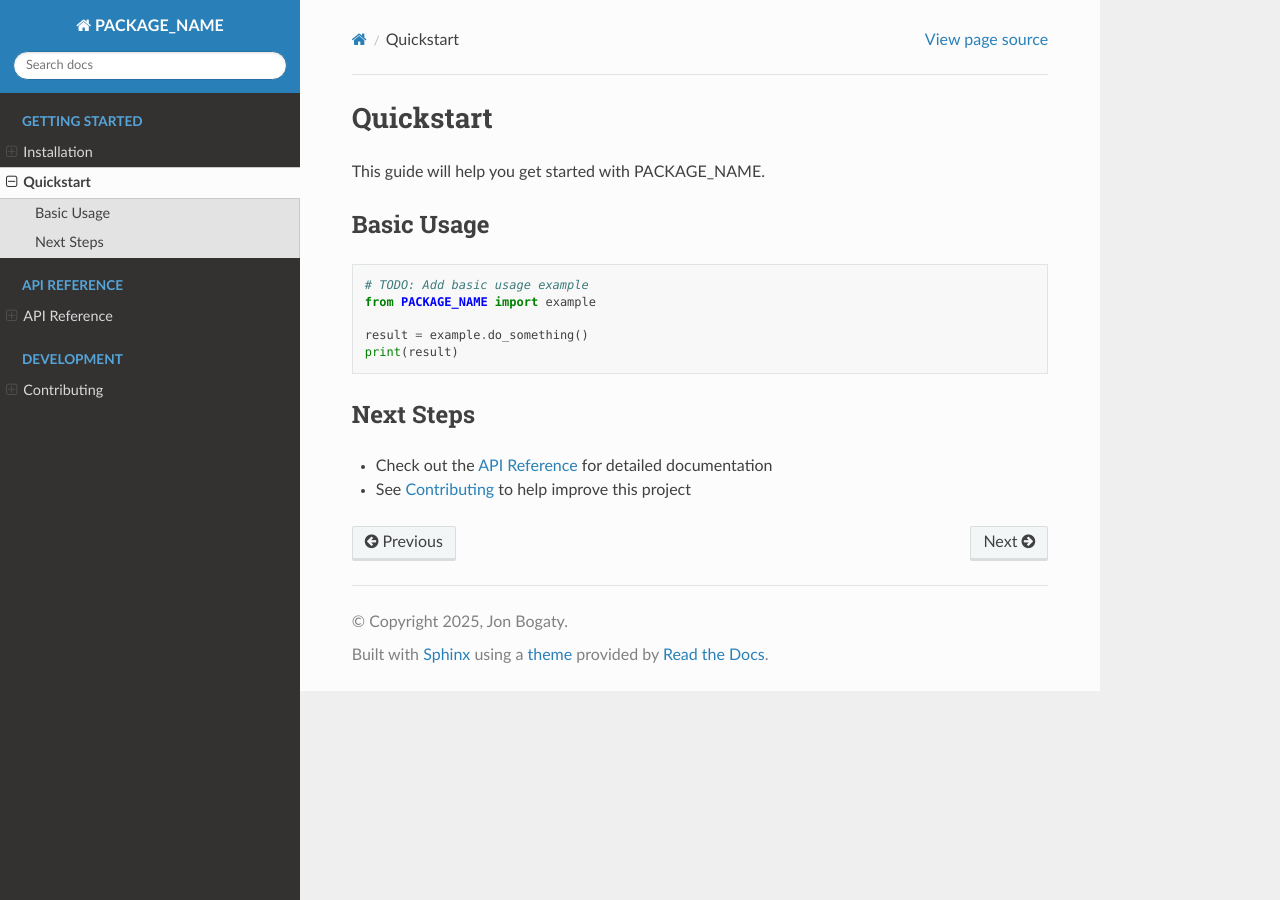
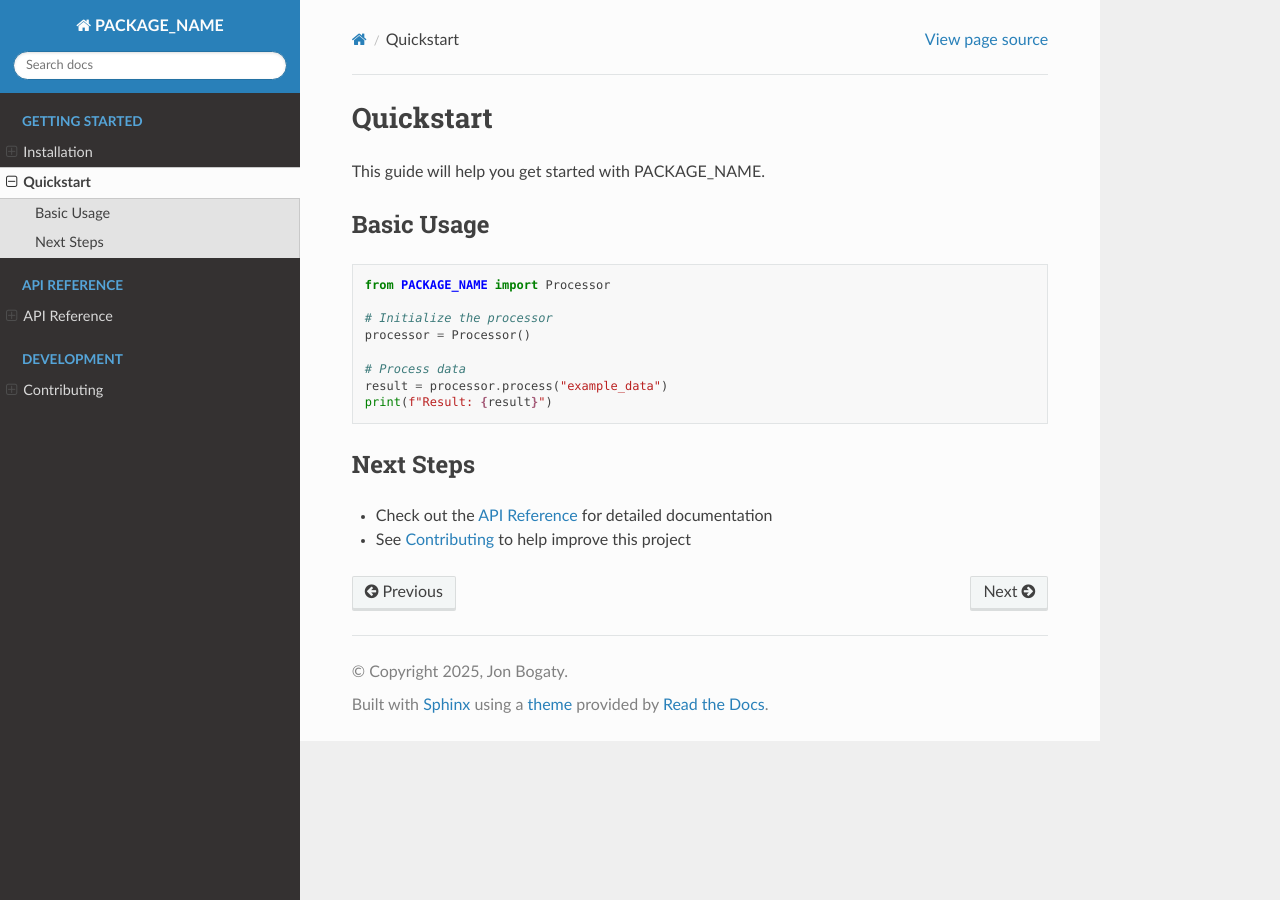
Before and after one commit to jbcom/.github, a Sphinx documentation site: the page built from sync-files/initial-only/docs/getting-started/quickstart.md, in a window 1280 px wide. Built offline with Sphinx 7.4.7 and the Read the Docs theme 3.1.0, drawn with Linux system fonts in a browser that asks for light colours.

Commit message:
docs: Update quickstart usage example
Replace TODO placeholder with concrete Processor class example.

- Uses pattern consistent with Python template testing patterns
- Provides actionable example for users

PR #7 by @google-labs-jules[bot]

````diff
--- a/sync-files/initial-only/docs/getting-started/quickstart.md
+++ b/sync-files/initial-only/docs/getting-started/quickstart.md
@@ -5,11 +5,14 @@ This guide will help you get started with PACKAGE_NAME.
 ## Basic Usage
 
 ```python
-# TODO: Add basic usage example
-from PACKAGE_NAME import example
+from PACKAGE_NAME import Processor
 
-result = example.do_something()
-print(result)
+# Initialize the processor
+processor = Processor()
+
+# Process data
+result = processor.process("example_data")
+print(f"Result: {result}")
 ```
 
 ## Next Steps
````
